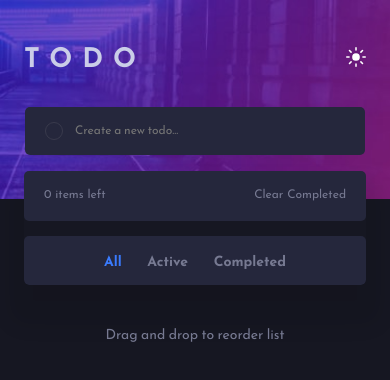
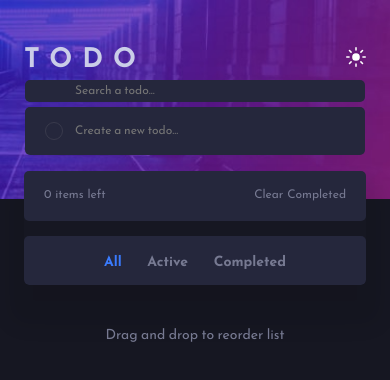
Before and after one commit to olesia1205/todo-app-main, a React (Create React App) app: page / in a window 390 px wide. Shown: the top 380 px of the page. Built offline with nearby package versions, Linux system fonts and the light colour scheme.

Commit message:
feat(components): add filter by keyword

```diff
--- a/src/components/App/App.tsx
+++ b/src/components/App/App.tsx
@@ -2,6 +2,7 @@ import '../../index.css';
 
 import Header from '../Header/Header';
 import NewTodoForm from '../NewTodoForm/NewTodoForm';
+import SeardchTodoForm from '../SearchTodoForm/SeardchTodoForm';
 import TodoList from '../TodoList/TodoList';
 import style from './styles/styles.module.css';
 
@@ -9,6 +10,7 @@ function App() {
   return (
     <div className={style.app}>
       <Header />
+      <SeardchTodoForm />
       <NewTodoForm />
       <TodoList />
     </div>
--- a/src/components/NewTodoForm/NewTodoForm.tsx
+++ b/src/components/NewTodoForm/NewTodoForm.tsx
@@ -25,6 +25,7 @@ function NewTodoForm() {
         type="text"
         name="newTodo"
         placeholder="Create a new todo..."
+        autoComplete="off"
       />
     </form>
   );
--- /dev/null
+++ b/src/components/SearchTodoForm/SeardchTodoForm.tsx
@@ -0,0 +1,28 @@
+import { useDispatch } from 'react-redux';
+
+import setQuery from '../../store/actions/queries-action';
+import styles from './styles/styles.module.css';
+
+function SeardchTodoForm() {
+  const dispatch = useDispatch();
+
+  const handleChange = (evt: React.ChangeEvent<HTMLInputElement>) => {
+    const query = evt.target.value;
+    dispatch(setQuery(query));
+  };
+
+  return (
+    <form className={styles.formWrapper}>
+      <input
+        className={styles.input}
+        type="text"
+        name="searchTodo"
+        placeholder="Search a todo..."
+        onChange={handleChange}
+        autoComplete="off"
+      />
+    </form>
+  );
+}
+
+export default SeardchTodoForm;
--- /dev/null
+++ b/src/components/SearchTodoForm/styles/styles.module.css
@@ -0,0 +1,40 @@
+.formWrapper {
+  position: absolute;
+  top: 120px;
+  display: flex;
+  max-width: 494px;
+  width: 100%;
+  padding: 7px 24px;
+  border-radius: 5px;
+  background-color: hsl(235, 24%, 19%);
+}
+
+.input {
+  padding: 0 0 0 50px;
+  border: none;
+  width: 100%;
+  font-family: JosefinSans;
+  font-size: 16px;
+  font-style: normal;
+  line-height: 15px;
+  font-weight: 400;
+  word-spacing: -1px;
+  color: hsl(234, 39%, 85%);
+  outline: none;
+  box-shadow: inset 0px -45px 0px 20px hsl(235, 24%, 19%);
+}
+
+@media screen and (max-width: 600px) {
+  .formWrapper {
+    top: 80px;
+    padding: 5px 20px;
+    max-width: calc(100% - 90px);
+  }
+
+  .input {
+    padding: 0 0 0 30px;
+    width: 100%;
+    font-size: 12px;
+    line-height: 10px;
+  }
+}
--- a/src/components/TodoList/TodoList.tsx
+++ b/src/components/TodoList/TodoList.tsx
@@ -2,6 +2,7 @@
 import { useSelector } from 'react-redux';
 
 import { selectActiveFilter } from '../../store/selectors/filters-selectors';
+import { selectQuery } from '../../store/selectors/queries-selectors';
 import { selectVisibleTodos } from '../../store/selectors/todos-selectors';
 import TodoFilterPanel from '../TodoFilterPanel/TodoFilterPanel';
 import TodoItem from '../TodoItem/TodoItem';
@@ -9,10 +10,17 @@ import styles from './styles/styles.module.css';
 
 function TodoList() {
   const activeFilter = useSelector(selectActiveFilter);
+  const query = useSelector(selectQuery);
   const todos = useSelector((state) => selectVisibleTodos(state, activeFilter));
+  const filteredByQueryTodos = todos.filter(
+    (todo: { id: number; title: string; completed: boolean }) =>
+      todo.title.toLowerCase().includes(query.toLowerCase())
+  );
+
+  const todosToRender = filteredByQueryTodos || todos;
 
   // Reverse the todos array
-  const reversedTodos = [...todos].reverse();
+  const reversedTodos = [...todosToRender].reverse();
 
   return (
     <>
--- /dev/null
+++ b/src/store/actions/queries-action.js
@@ -0,0 +1,8 @@
+import SET_QUERY from '../constants/queries-const';
+
+const setQuery = (query) => ({
+  type: SET_QUERY,
+  query,
+});
+
+export default setQuery;
--- /dev/null
+++ b/src/store/constants/queries-const.ts
@@ -0,0 +1,3 @@
+const SET_QUERY = 'SET_QUERY';
+
+export default SET_QUERY;
--- a/src/store/reducers/index.js
+++ b/src/store/reducers/index.js
@@ -1,11 +1,13 @@
 import { combineReducers } from 'redux';
 
 import filtersReducer from './filters-reducer';
+import queriesReducer from './queries-reducer';
 import todosReducer from './todos-reducer';
 
 const rootReducer = combineReducers({
   todos: todosReducer,
   filters: filtersReducer,
+  query: queriesReducer,
 });
 
 export default rootReducer;
--- /dev/null
+++ b/src/store/reducers/queries-reducer.js
@@ -0,0 +1,14 @@
+/* eslint-disable @typescript-eslint/default-param-last */
+import SET_QUERY from '../constants/queries-const';
+
+export default function queriesReducer(state = '', action) {
+  switch (action.type) {
+    case SET_QUERY: {
+      return action.query;
+    }
+
+    default: {
+      return state;
+    }
+  }
+}
--- /dev/null
+++ b/src/store/selectors/queries-selectors.js
@@ -0,0 +1,2 @@
+/* eslint-disable import/prefer-default-export */
+export const selectQuery = (state) => state.query;
```
Also changed, not shown: images/icon-check — копия.svg (added).
